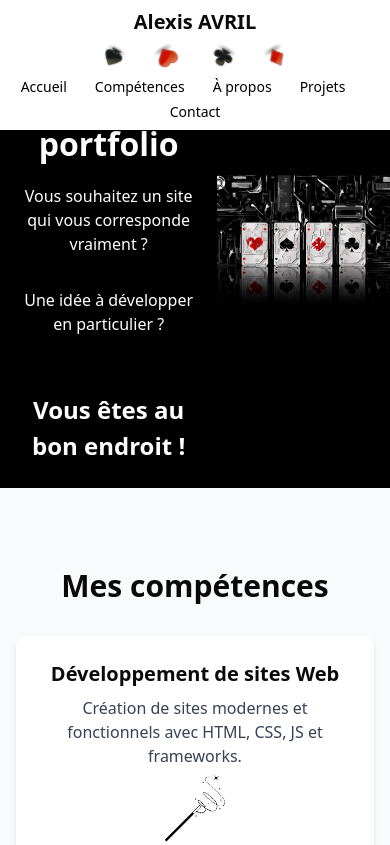
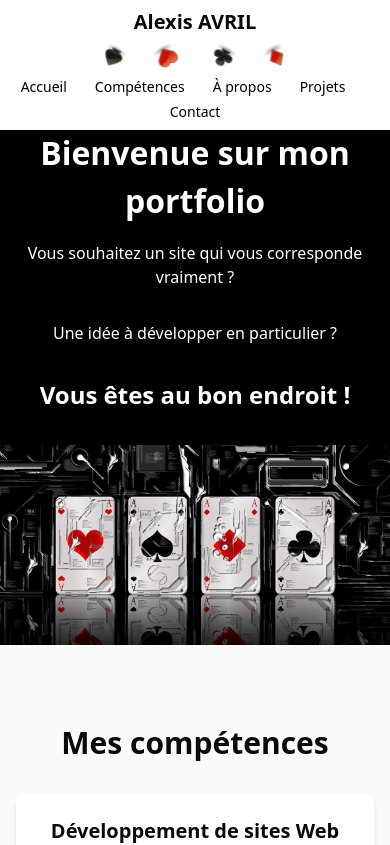
Before and after one commit to Aquatime26/Portfolio-Aquatime, a Next.js app in the folder my-portfolio/: page / in a window 390 px wide. Shown: the top 845 px of the page. Built offline with nearby package versions, Linux system fonts and the light colour scheme.

Commit message:
Work on media queries Banner and Header

```diff
--- a/my-portfolio/app/components/banner.scss
+++ b/my-portfolio/app/components/banner.scss
@@ -44,14 +44,37 @@
   h2 { font-size: 2.5rem; font-weight: bold; margin-top: 1.5rem; }
 
   /* ------------------- Media Queries ------------------- */
-  @media (max-width: 767px) {
-    flex-direction: row; /* conserver côté à côte */
+  @media (max-width: 768px) {
+    padding-top: 124px;
+    flex-direction: column; /* texte au-dessus de l'image */
     height: auto;
 
     .banner-left, .banner-right {
       flex: 1;              /* chaque côté prend la moitié */
       padding: 1.5rem;
     }
+
+    .banner-left {
+      height: auto;  /* hauteur fixe pour le texte */
+      min-height: 200px;
+      h1 { font-size: 3rem; }
+      p  { font-size: 1rem; }
+      h2 { font-size: 2rem; margin-top: 0; }
+      text-align: center;
+    }
+
+    .banner-right {
+      min-height: 450px;    /* hauteur minimale pour l'image */
+      background-repeat: no-repeat;
+      background-position: center;
+    }
+  }
+
+  @media (max-width: 480px) {
+
+    height: auto;
+    padding-top: 105px;
+    gap: 0.5rem; /* réduire l'espace entre texte et image */
 
     .banner-left {
       h1 { font-size: 2rem; }
@@ -61,33 +84,9 @@
     }
 
     .banner-right {
-      min-height: 200px;    /* hauteur minimale pour l'image */
-      background-size: contain; /* éviter écrasement */
-      background-repeat: no-repeat;
-      background-position: center;
+      width: 100%;
+      min-height: 200px;  /* réduire hauteur pour tout tenir */
+      background-size: cover;
     }
   }
-
-  @media (max-width: 480px) {
-  .banner {
-    flex-direction: column; /* texte au-dessus de l'image */
-    height: auto;
-    gap: 0.5rem; /* réduire l'espace entre texte et image */
-
-    .banner-left {
-      h1 { font-size: 1rem; margin-bottom: 20px; }
-      p  { font-size: 0.5rem; margin-bottom: 10px; }
-      h2 { font-size: 0.75rem; margin-top: 0; }
-      padding: 1rem;
-      text-align: center;
-    }
-
-    .banner-right {
-      width: 100%;
-      min-height: 120px;  /* réduire hauteur pour tout tenir */
-      background-size: cover;
-      margin-top: 0.5rem;
-    }
-  }
-  }
 }
--- a/my-portfolio/app/components/header.scss
+++ b/my-portfolio/app/components/header.scss
@@ -38,8 +38,8 @@
 
 /* ------------------- Media Queries ------------------- */
 
-/* Pour les écrans <= 767px */
-@media (max-width: 767px) {
+/* Pour les écrans <= 768px */
+@media (max-width: 768px) {
   #header nav {
     flex-direction: column;   /* Images puis menu verticalement */
     align-items: center;
```
